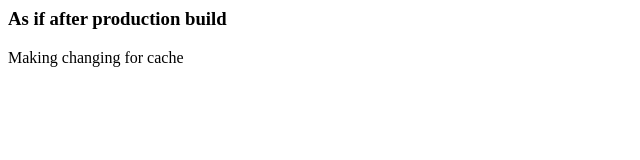
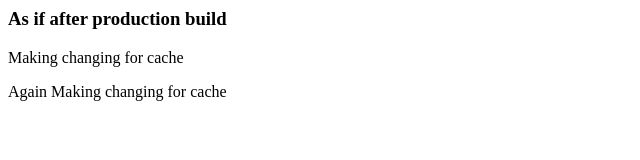
Before and after one commit to DariaBlomma/submodule-one, a plain HTML site: page dist/index.html in a window 1280 px wide. Shown: the whole page, without its empty margins (0-640 px from the left). Drawn offline with Linux system fonts and the light colour scheme.

Commit message:
again some changes

```diff
--- a/dist/index.html
+++ b/dist/index.html
@@ -1,2 +1,3 @@
 <h3>As if after production build</h3>
 <p>Making changing for cache</p>
+<p>Again Making changing for cache</p>
```
